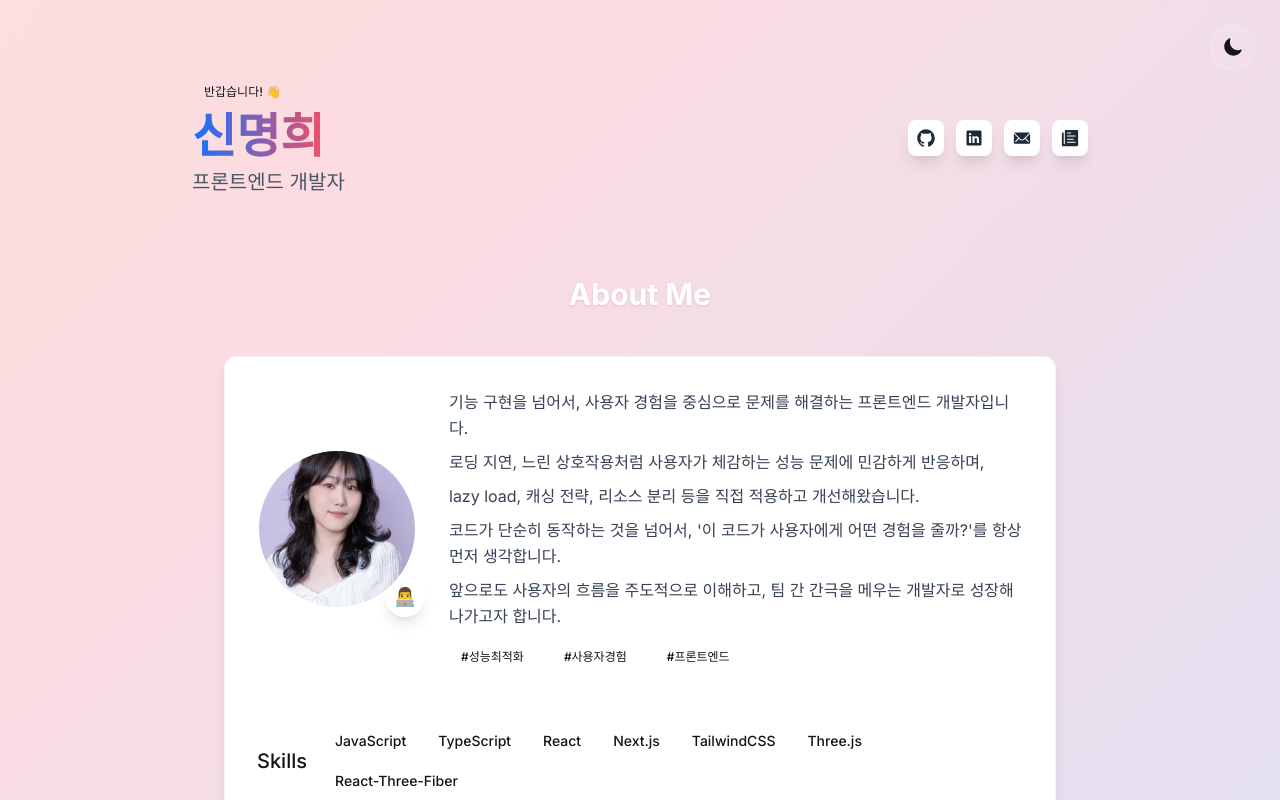
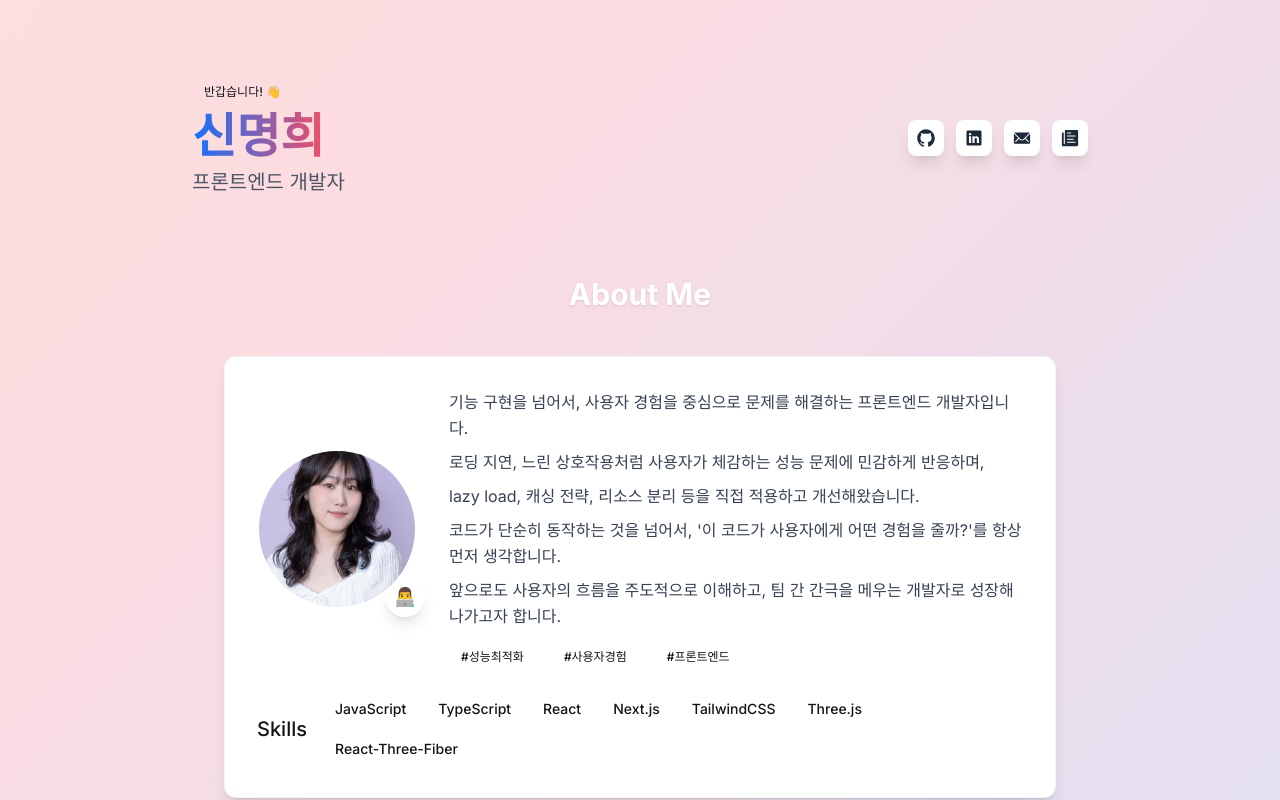
Before and after one commit to eepyz/eepyz.github.io, a React (Vite) app: page / in a window 1280 px wide. Shown: the top 800 px of the page. Built offline with nearby package versions, Linux system fonts and the light colour scheme.

Commit message:
fix: 자기소개 pb 삭제

```diff
--- a/src/App.tsx
+++ b/src/App.tsx
@@ -1,7 +1,7 @@
 import { motion, useScroll, useTransform } from 'framer-motion';
 import { EDUCATION, LINKS, SKILLS } from './consts';
-import { ThemeProvider, useTheme } from './contexts/ThemeContext';
-import { IoMoon, IoSunny } from 'react-icons/io5';
+import { ThemeProvider } from './contexts/ThemeContext';
+// import { IoMoon, IoSunny } from 'react-icons/io5';
 import { MyInfo } from './components/common/MyInfo';
 import { LinkButton } from './components/common/LinkButton';
 import { Title } from './components/common/Title';
@@ -12,18 +12,18 @@
 import { Projects } from './components/projects';
 import { useEffect, useRef, useState } from 'react';
 
-function ThemeToggle() {
-  const { theme, toggleTheme } = useTheme();
-  return (
-    <motion.button
-      onClick={toggleTheme}
-      className="fixed top-6 right-6 z-50 p-3 rounded-full glassmorphism shadow-soft transition-all duration-300"
-      whileHover={{ scale: 1.1 }}
-      whileTap={{ scale: 0.9 }}>
-      {theme === 'dark' ? <IoSunny className="text-yellow-300 text-xl" /> : <IoMoon className="text-primary text-xl" />}
-    </motion.button>
-  );
-}
+// function ThemeToggle() {
+//   const { theme, toggleTheme } = useTheme();
+//   return (
+//     <motion.button
+//       onClick={toggleTheme}
+//       className="fixed top-6 right-6 z-50 p-3 rounded-full glassmorphism shadow-soft transition-all duration-300"
+//       whileHover={{ scale: 1.1 }}
+//       whileTap={{ scale: 0.9 }}>
+//       {theme === 'dark' ? <IoSunny className="text-yellow-300 text-xl" /> : <IoMoon className="text-primary text-xl" />}
+//     </motion.button>
+//   );
+// }
 
 function AppContent() {
   const { scrollYProgress } = useScroll();
@@ -90,8 +90,6 @@
       <motion.div className="fixed inset-0 -z-10 animated-gradient-bg" style={{ opacity }} />
       <div className="fixed inset-0 -z-5 bg-white/80 dark:bg-gray-900/90 backdrop-blur-sm" />
 
-      <ThemeToggle />
-
       <div className="flex justify-center">
         <div>
           {/* 헤더 */}
@@ -119,7 +117,7 @@
             <section ref={aboutSectionRef} className={`section-fade-up ${aboutVisible ? 'in-view' : ''}`}>
               <Title title="About Me" />
               <div className="card p-6 md:p-8">
-                <div className="flex justify-between items-center pb-8 flex-col md:flex-row gap-8">
+                <div className="flex justify-between items-center  flex-col md:flex-row gap-8">
                   <ProfileImage />
                   <InfoDetail />
                 </div>
--- a/src/components/common/InfoDetail.tsx
+++ b/src/components/common/InfoDetail.tsx
@@ -15,7 +15,7 @@
       initial={{ opacity: 0, y: 20 }}
       animate={{ opacity: 1, y: 0 }}
       transition={{ duration: 0.6 }}>
-      <div className="space-y-2 text-gray-700 dark:text-gray-300">
+      <div className="space-y-2 text-gray-700 dark:text-gray-300 ">
         {sentences.map((sentence, index) => (
           <motion.p
             key={index}
```
